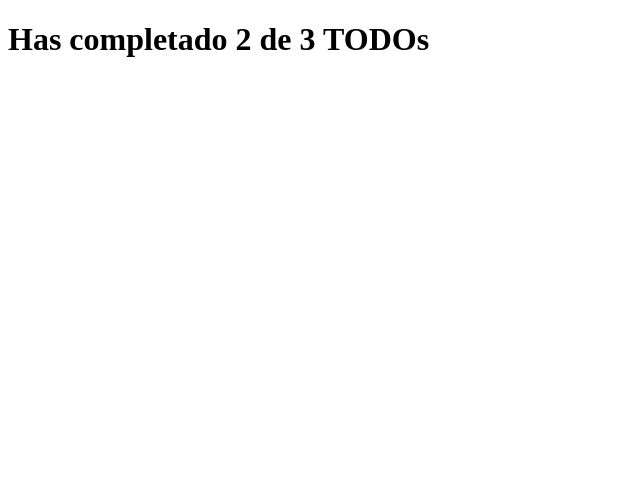
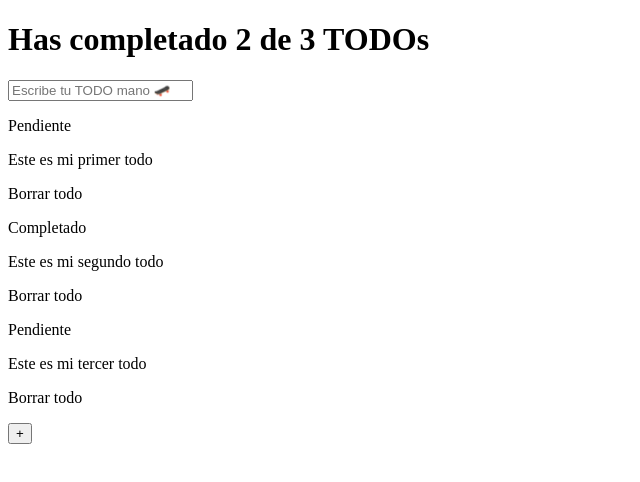
Before and after one commit to Geaglts/PlatziToDo, a React (Create React App) app: page / in a window 1280 px wide. Shown: the top 482 px of the page, without its empty margins (0-640 px from the left). Built offline with nearby package versions, Linux system fonts and the light colour scheme.

Commit message:
Termine los demas componentes

```diff
--- a/src/App.js
+++ b/src/App.js
@@ -1,11 +1,29 @@
 //import "./App.css";
 // custom components
 import { TodoCounter } from "./TodoCounter";
+import { TodoSearch } from "./TodoSearch";
+import { TodoList } from "./TodoList";
+import { TodoItem } from "./TodoItem";
+import { CreateTodoButton } from "./CreateTodoButton";
+
+// mook todos
+const todos = [
+  { todo: "Este es mi primer todo", completed: false },
+  { todo: "Este es mi segundo todo", completed: true },
+  { todo: "Este es mi tercer todo", completed: false },
+];
 
 function App() {
   return (
     <>
       <TodoCounter />
+      <TodoSearch />
+      <TodoList>
+        {todos.map((todo, key) => (
+          <TodoItem key={key} {...todo} />
+        ))}
+      </TodoList>
+      <CreateTodoButton />
     </>
   );
 }
--- /dev/null
+++ b/src/CreateTodoButton.js
@@ -0,0 +1,5 @@
+function CreateTodoButton() {
+  return <button>+</button>;
+}
+
+export { CreateTodoButton };
--- /dev/null
+++ b/src/TodoItem.js
@@ -0,0 +1,11 @@
+function TodoItem({ completed, todo }) {
+  return (
+    <div>
+      <p>{completed ? "Completado" : "Pendiente"}</p>
+      <p>{todo}</p>
+      <p>Borrar todo</p>
+    </div>
+  );
+}
+
+export { TodoItem };
--- /dev/null
+++ b/src/TodoList.js
@@ -0,0 +1,5 @@
+function TodoList({ children }) {
+  return <div>{children}</div>;
+}
+
+export { TodoList };
--- /dev/null
+++ b/src/TodoSearch.js
@@ -0,0 +1,5 @@
+function TodoSearch() {
+  return <input type="text" placeholder="Escribe tu TODO mano 🛹" />;
+}
+
+export { TodoSearch };
```
